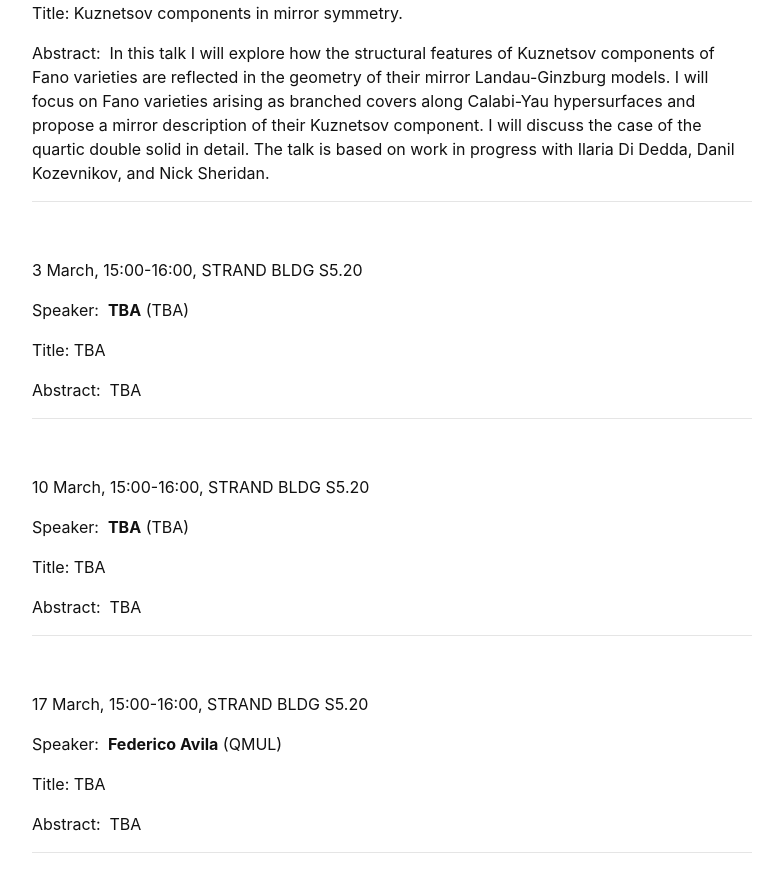
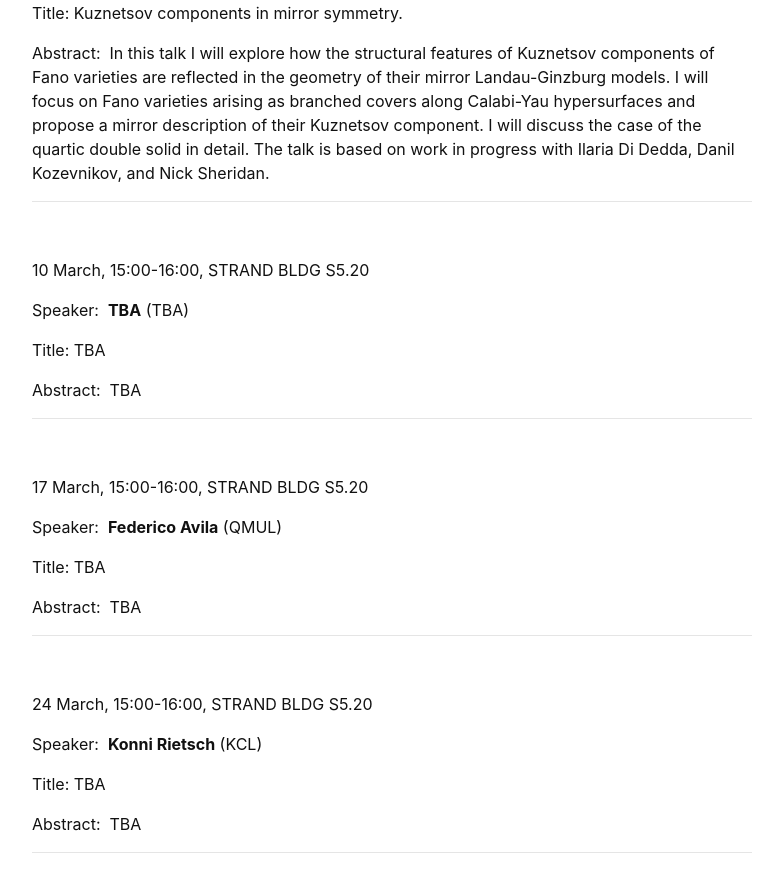
Before and after one commit to kcl-geometry-seminar/kcl-geometry-seminar.github.io, a Jekyll site: the page built from pages/index.md, in a window 1280 px wide and 900 px high, scrolled down 1153 px. Shown: the top 892 px of the window, without its empty margins (248-1031 px from the left). Built offline with Jekyll 4.4.1, drawn with Linux system fonts in a browser that asks for light colours; a script that is not in the unit is left out.

Commit message:
Delete event information for 3 March
Removed event details for 3 March.

```diff
--- a/pages/index.md
+++ b/pages/index.md
@@ -52,17 +52,6 @@ In this talk I will explore how the structural features of Kuznetsov components
 <br />
 
 
-3 March,  15:00-16:00, STRAND BLDG S5.20
-
-Speaker:&nbsp; **TBA** (TBA)
-
-Title:&nbsp;TBA
-
-Abstract:&nbsp; TBA
-
----------------------------------------------------------
-<br />
-
 
 10 March,  15:00-16:00, STRAND BLDG S5.20
 
```
